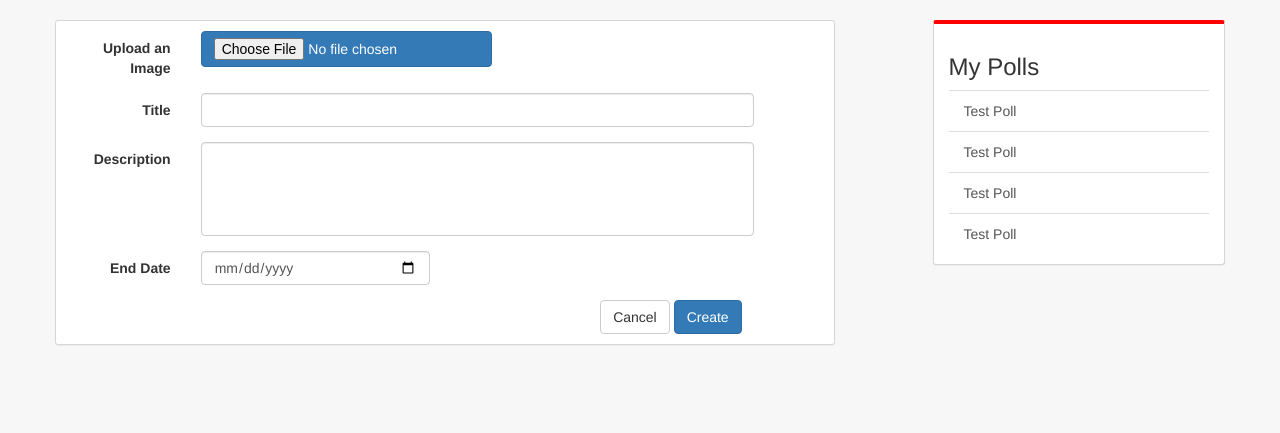
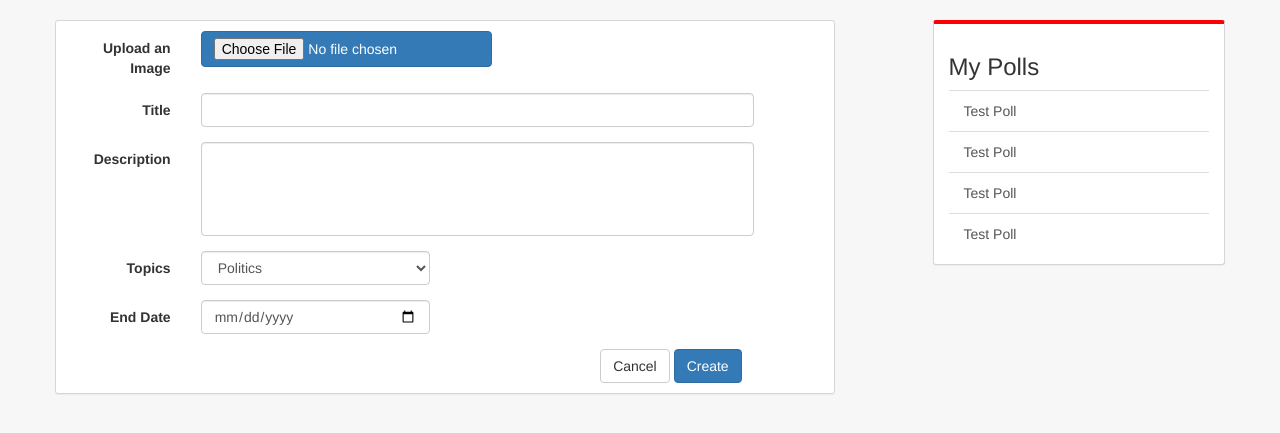
Before and after one commit to thededlier/RedPolls-PollingApp, a PHP site: page /create.php in a window 1280 px wide. Shown: the part 53-486 px from the top of the page. Run offline with PHP 8.4, Linux system fonts and the light colour scheme; the visitor is signed in with stand-in values (Sample User, id 1).

Commit message:
process creation of polls

```diff
--- a/create.php
+++ b/create.php
@@ -48,35 +48,46 @@
         <div class="container">
             <div class="row">
                 <div class="col-xs-12 col-sm-8 col-md-8 col-lg-8 panel panel-white">
-                    <form class="form-horizontal">
+                    <form class="form-horizontal" action="./process/process_creation.php" method="POST" enctype = "multipart/form-data">
                         <div class="form-group">
                             <label for="upFile" class="control-label col-md-2">Upload an Image</label>
                             <div class="col-md-9">
-                                <input type="file" accept="image/jpeg, image/png" class="btn btn-primary" id="upFile">
+                                <input type="file" accept="image/jpeg, image/png" class="btn btn-primary" id="upFile" name="image">
                             </div>
                             <img class="img-responsive col-md-9" id="preview">
                         </div>
                         <div class="form-group">
                             <label for="pollTitle" class="control-label col-md-2">Title</label>
                             <div class="col-md-9">
-                                <input type="text" class="form-control" id="pollTitle">
+                                <input type="text" class="form-control" id="pollTitle" name="pollTitle">
                             </div>
                         </div>
                         <div class="form-group">
                             <label for="pollDesc" class="control-label col-md-2">Description</label>
                             <div class="col-md-9">
-                                <textarea class="form-control" rows=4 id="pollDesc"></textarea>
+                                <textarea class="form-control" rows=4 id="pollDesc" name="pollDesc"></textarea>
+                            </div>
+                        </div>
+                        <div class="form-group">
+                            <label for="topic" class="control-label col-md-2">Topics</label>
+                            <div class="col-md-4">
+                                <select class="form-control" id="topic" name="topics">
+                                    <option value="Politics">Politics</option>
+                                    <option value="Business">Business</option>
+                                    <option value="Eductation">Education</option>
+                                    <option value="Other">Other</option>
+                                </select>
                             </div>
                         </div>
                         <div class="form-group">
                             <label for="endDate" class="control-label col-md-2">End Date</label>
                             <div class="col-md-4">
-                                <input type="date" class="form-control" id="endDate">
+                                <input type="date" class="form-control" id="endDate" name="endDate">
                             </div>
                         </div>
                         <div class="col-md-11">
                             <div class="pull-right">
-                                <button type="submit" class="btn btn-default">Cancel</button>
+                                <button type="button" class="btn btn-default">Cancel</button>
                                 <button type="submit" class="btn btn-primary">Create</button>
                             </div>
                         </div>
--- a/signup.html
+++ b/signup.html
@@ -49,7 +49,7 @@
                                 <div class="control__indicator"></div>
                             </label>
                             <label class="control control--checkbox">Bussiness
-                                <input type="checkbox" name="interestBusiness" value="Bussiness"/>
+                                <input type="checkbox" name="interestBusiness" value="Business"/>
                                 <div class="control__indicator"></div>
                             </label>
                             <label class="control control--checkbox">Education
```
Also changed, not shown: process/process_creation.php (added, +62 -0 lines), process/process_login.php (+12 -12 lines), process/process_register.php (+10 -8 lines), polls/covers/SRM MUN.jpg (added), polls/covers/Testing Creation.jpg (added).
